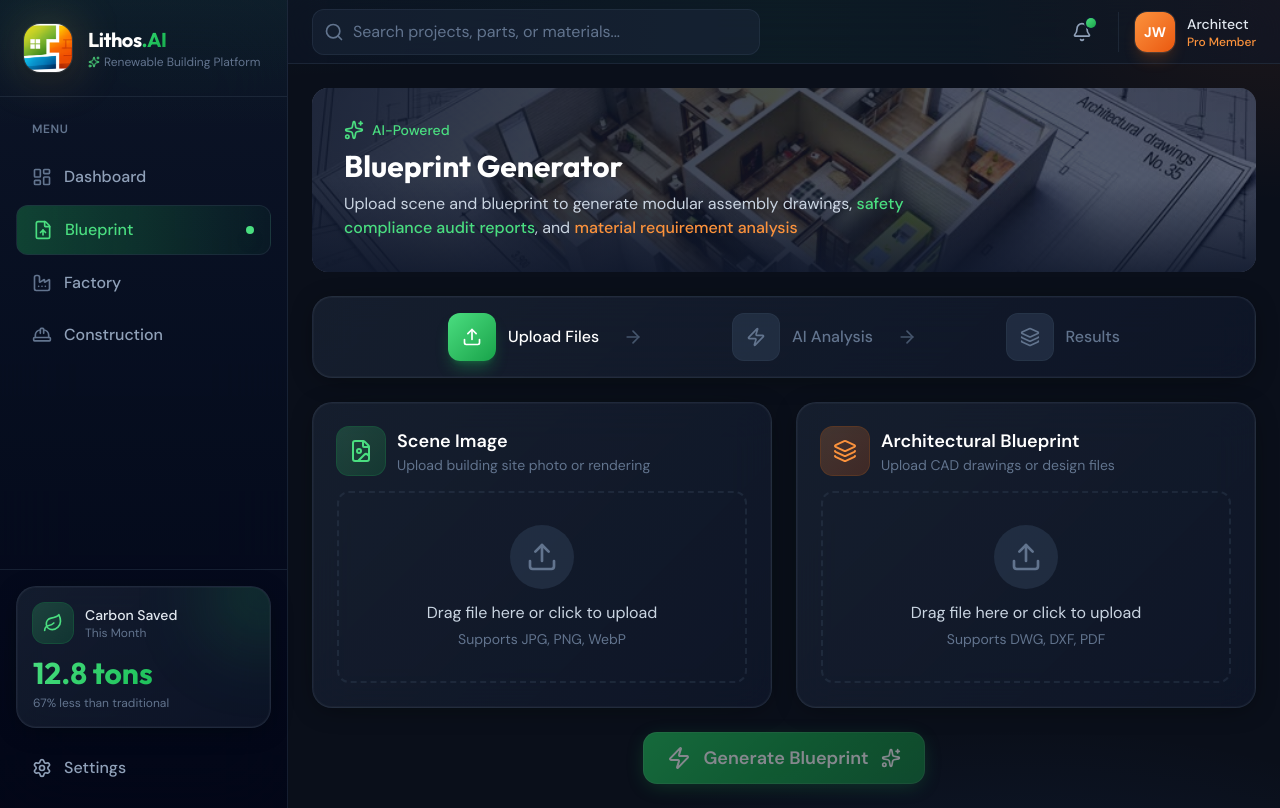
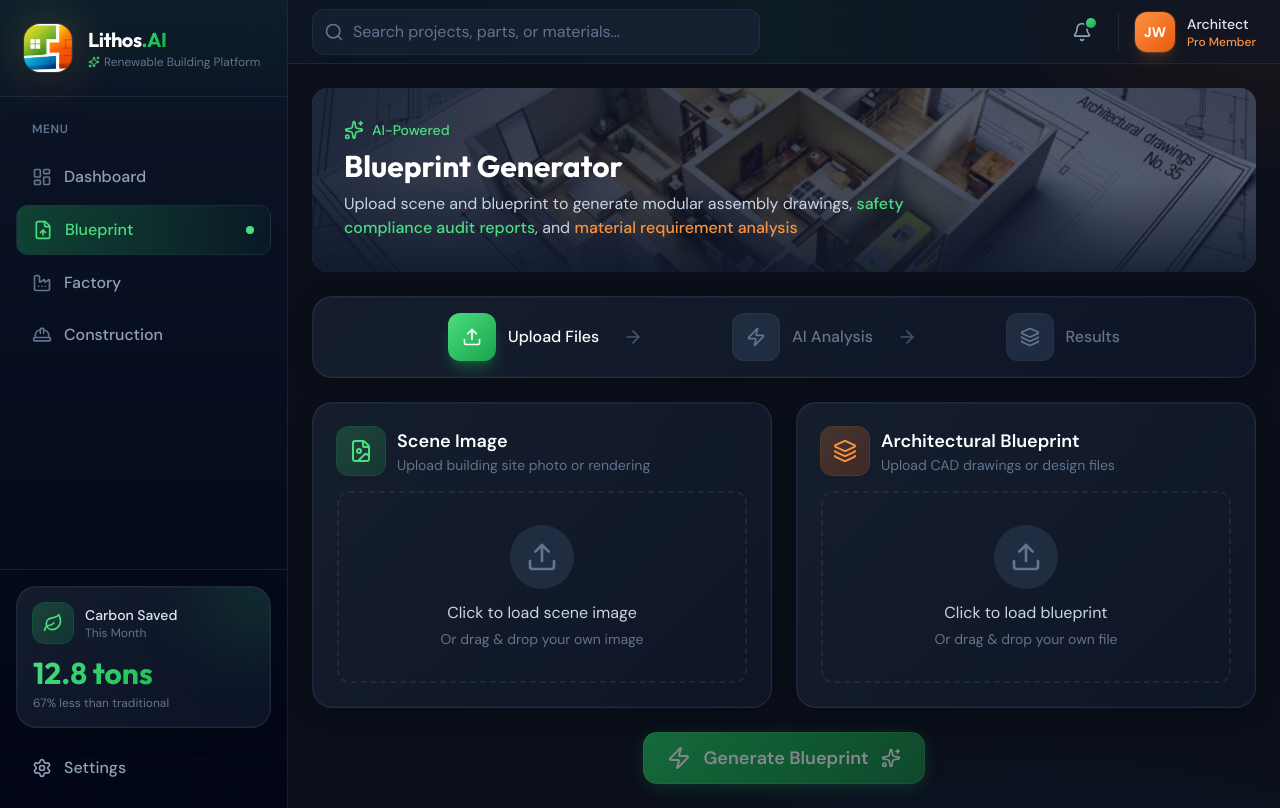
Before and after one commit to kshiteesh-joshi/Construction-AI-Platform, a React (Vite) app: page /blueprint in a window 1280 px wide. Built offline with nearby package versions, Linux system fonts and the light colour scheme.

Commit message:
Blueprint: Auto-load preset images on upload button click with preview thumbnails

```diff
--- a/src/pages/Blueprint.tsx
+++ b/src/pages/Blueprint.tsx
@@ -212,23 +212,32 @@ type Step = 'upload' | 'processing' | 'result';
 export function Blueprint() {
   const navigate = useNavigate();
   const [step, setStep] = useState<Step>('upload');
-  const [uploadedFiles, setUploadedFiles] = useState<{ scene?: File; blueprint?: File }>({});
+  const [uploadedFiles, setUploadedFiles] = useState<{ scene?: string; blueprint?: string }>({});
   const [isDragging, setIsDragging] = useState(false);
   const [showAuditPreview, setShowAuditPreview] = useState(false);
+
+  const handleAutoLoadImages = () => {
+    setUploadedFiles({
+      scene: '/scene_image.jpg',
+      blueprint: '/architecture_blueprint.png'
+    });
+  };
 
   const handleDrop = (e: React.DragEvent, type: 'scene' | 'blueprint') => {
     e.preventDefault();
     setIsDragging(false);
     const file = e.dataTransfer.files[0];
     if (file) {
-      setUploadedFiles((prev) => ({ ...prev, [type]: file }));
+      const url = URL.createObjectURL(file);
+      setUploadedFiles((prev) => ({ ...prev, [type]: url }));
     }
   };
 
   const handleFileSelect = (e: React.ChangeEvent<HTMLInputElement>, type: 'scene' | 'blueprint') => {
     const file = e.target.files?.[0];
     if (file) {
-      setUploadedFiles((prev) => ({ ...prev, [type]: file }));
+      const url = URL.createObjectURL(file);
+      setUploadedFiles((prev) => ({ ...prev, [type]: url }));
     }
   };
 
@@ -353,37 +362,41 @@ export function Blueprint() {
                 </div>
               </div>
 
-              <label
-                className={`block border-2 border-dashed rounded-xl p-8 text-center cursor-pointer transition-all duration-300 ${
+              <div
+                className={`border-2 border-dashed rounded-xl p-8 text-center cursor-pointer transition-all duration-300 ${
                   isDragging
                     ? 'border-primary-500 bg-primary-500/10'
                     : uploadedFiles.scene
                     ? 'border-primary-500/50 bg-primary-500/5'
                     : 'border-slate-700/50 hover:border-primary-500/50 hover:bg-slate-800/30'
                 }`}
+                onClick={() => {
+                  if (!uploadedFiles.scene) {
+                    handleAutoLoadImages();
+                  }
+                }}
                 onDragOver={(e) => { e.preventDefault(); setIsDragging(true); }}
                 onDragLeave={() => setIsDragging(false)}
                 onDrop={(e) => handleDrop(e, 'scene')}
               >
-                <input type="file" className="hidden" accept="image/*" onChange={(e) => handleFileSelect(e, 'scene')} />
                 {uploadedFiles.scene ? (
                   <div className="flex flex-col items-center">
-                    <div className="w-16 h-16 rounded-full bg-primary-500/20 flex items-center justify-center mb-3">
-                      <CheckCircle2 className="w-8 h-8 text-primary-400" />
+                    <div className="w-24 h-24 rounded-lg overflow-hidden mb-3 ring-2 ring-primary-500/30">
+                      <img src={uploadedFiles.scene} alt="Scene" className="w-full h-full object-cover" />
                     </div>
-                    <p className="text-white font-medium">{uploadedFiles.scene.name}</p>
-                    <p className="text-sm text-slate-500 mt-1">Click to reselect</p>
+                    <p className="text-white font-medium">Scene Image Loaded</p>
+                    <p className="text-sm text-slate-500 mt-1">Click to reload</p>
                   </div>
                 ) : (
                   <div className="flex flex-col items-center">
                     <div className="w-16 h-16 rounded-full bg-slate-700/50 flex items-center justify-center mb-3">
                       <Upload className="w-8 h-8 text-slate-500" />
                     </div>
-                    <p className="text-slate-300">Drag file here or click to upload</p>
-                    <p className="text-sm text-slate-500 mt-1">Supports JPG, PNG, WebP</p>
+                    <p className="text-slate-300">Click to load scene image</p>
+                    <p className="text-sm text-slate-500 mt-1">Or drag & drop your own image</p>
                   </div>
                 )}
-              </label>
+              </div>
             </div>
 
             {/* Blueprint upload */}
@@ -398,34 +411,38 @@ export function Blueprint() {
                 </div>
               </div>
 
-              <label
-                className={`block border-2 border-dashed rounded-xl p-8 text-center cursor-pointer transition-all duration-300 ${
+              <div
+                className={`border-2 border-dashed rounded-xl p-8 text-center cursor-pointer transition-all duration-300 ${
                   uploadedFiles.blueprint
                     ? 'border-accent-500/50 bg-accent-500/5'
                     : 'border-slate-700/50 hover:border-accent-500/50 hover:bg-slate-800/30'
                 }`}
+                onClick={() => {
+                  if (!uploadedFiles.blueprint) {
+                    handleAutoLoadImages();
+                  }
+                }}
                 onDragOver={(e) => e.preventDefault()}
                 onDrop={(e) => handleDrop(e, 'blueprint')}
               >
-                <input type="file" className="hidden" accept=".dwg,.dxf,.pdf,image/*" onChange={(e) => handleFileSelect(e, 'blueprint')} />
                 {uploadedFiles.blueprint ? (
                   <div className="flex flex-col items-center">
-                    <div className="w-16 h-16 rounded-full bg-accent-500/20 flex items-center justify-center mb-3">
-                      <CheckCircle2 className="w-8 h-8 text-accent-400" />
+                    <div className="w-24 h-24 rounded-lg overflow-hidden mb-3 ring-2 ring-accent-500/30">
+                      <img src={uploadedFiles.blueprint} alt="Blueprint" className="w-full h-full object-cover" />
                     </div>
-                    <p className="text-white font-medium">{uploadedFiles.blueprint.name}</p>
-                    <p className="text-sm text-slate-500 mt-1">Click to reselect</p>
+                    <p className="text-white font-medium">Blueprint Loaded</p>
+                    <p className="text-sm text-slate-500 mt-1">Click to reload</p>
                   </div>
                 ) : (
                   <div className="flex flex-col items-center">
                     <div className="w-16 h-16 rounded-full bg-slate-700/50 flex items-center justify-center mb-3">
                       <Upload className="w-8 h-8 text-slate-500" />
                     </div>
-                    <p className="text-slate-300">Drag file here or click to upload</p>
-                    <p className="text-sm text-slate-500 mt-1">Supports DWG, DXF, PDF</p>
+                    <p className="text-slate-300">Click to load blueprint</p>
+                    <p className="text-sm text-slate-500 mt-1">Or drag & drop your own file</p>
                   </div>
                 )}
-              </label>
+              </div>
             </div>
 
             {/* Generate button */}
```
Also changed, not shown: public/scene_image.jpg (added), 1 other file (tests, documents, lock files or other folders).
